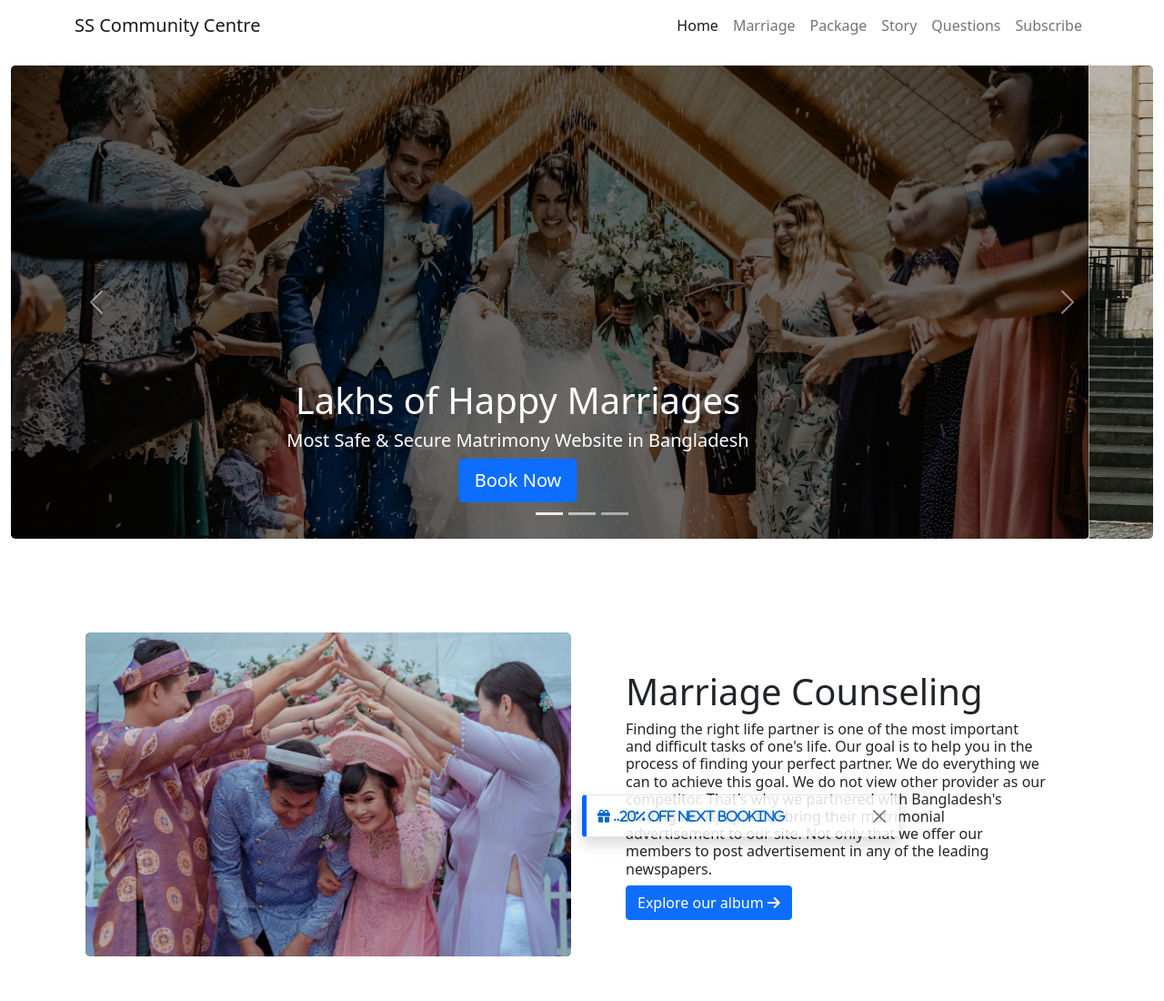
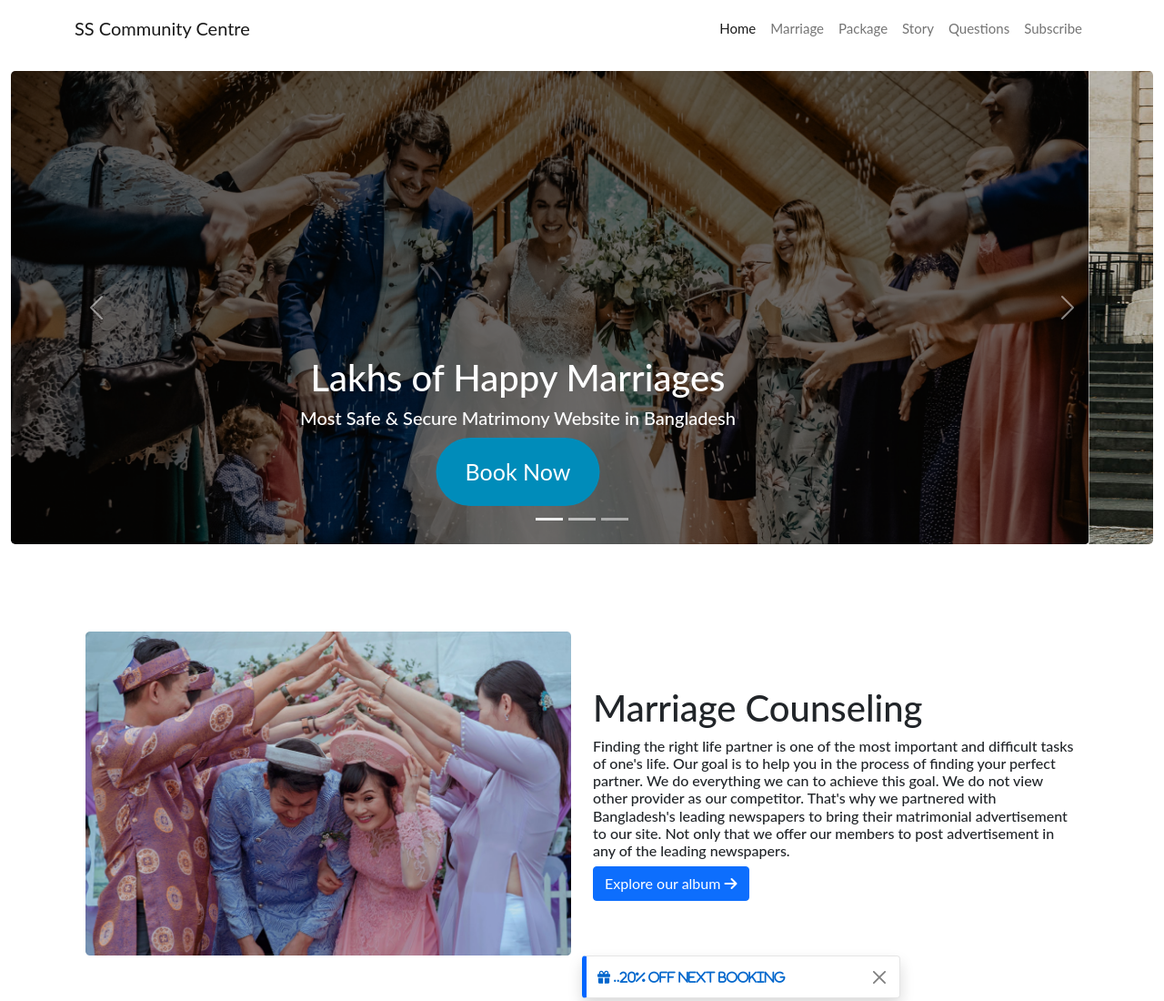
Before and after one commit to Sadman600/community-center, a plain HTML site: page index.html in a window 1280 px wide. Shown: the top 1100 px of the page at 91% size. Drawn offline with nearby package versions, Linux system fonts and the light colour scheme.

Commit message:
all worked has done

```diff
--- a/index.html
+++ b/index.html
@@ -20,7 +20,7 @@
     <!-- Header Section -->
     <header>
         <!-- Navbar -->
-        <section class="container-fluid ">
+        <section id="secId-01" class="container-fluid ">
             <nav class="navbar navbar-expand-lg navbar-light bg-white">
                 <div class="container">
                     </h1><a class="navbar-brand " href="#">SS Community Centre</a>
@@ -32,22 +32,22 @@
                     <div class=" collapse navbar-collapse" id="navbarSupportedContent">
                         <ul class="navbar-nav ms-auto mb-2 mb-lg-0">
                             <li class="nav-item">
-                                <a class="nav-link active" aria-current="page" href="#">Home</a>
+                                <a class="nav-link active" aria-current="page" href="##secId-01">Home</a>
                             </li>
                             <li class="nav-item">
-                                <a class="nav-link" href="#">Marriage</a>
+                                <a class="nav-link" href="#secId-03">Marriage</a>
                             </li>
                             <li class="nav-item">
-                                <a class="nav-link" href="#">Package</a>
+                                <a class="nav-link" href="#secId-03">Package</a>
                             </li>
                             <li class="nav-item">
-                                <a class="nav-link" href="#">Story</a>
+                                <a class="nav-link" href="#secId-04">Story</a>
                             </li>
                             <li class="nav-item">
-                                <a class="nav-link" href="#">Questions</a>
+                                <a class="nav-link" href="#secId-05">Questions</a>
                             </li>
                             <li class="nav-item">
-                                <a class="nav-link" href="#">Subscribe</a>
+                                <a class="nav-link" href="#secId-06">Subscribe</a>
                             </li>
                         </ul>
                     </div>
@@ -56,7 +56,7 @@
         </section>
 
         <!-- Carousel -->
-        <section class="container-fluid my-3">
+        <section id="secId-02" class="container-fluid my-3">
             <div id="carouselExampleCaptions" class="carousel slide" data-bs-ride="carousel">
                 <div class="carousel-indicators">
                     <button type="button" data-bs-target="#carouselExampleCaptions" data-bs-slide-to="0" class="active"
@@ -69,30 +69,33 @@
                 <div class="carousel-inner rounded-3">
                     <div class="carousel-item active">
                         <img src="images/banner-1.png" width="500px" height="520px" class="d-block w-100" alt="...">
-                        <div class="carousel-caption d-none d-md-block">
+                        <div class="carousel-caption  d-md-block">
                             <h1>Lakhs of Happy Marriages</h1>
                             <h5>Most Safe & Secure
                                 Matrimony Website in Bangladesh</h5>
-                            <button type="button" class="btn btn-primary btn-lg">Book Now</button>
+                            <a class="carousel-button" target="_blank" href="https://www.bengalishaadi.com/">Book
+                                Now</a>
                         </div>
                     </div>
                     <div class="carousel-item">
                         <img src="images/banner-2.jpg" width="500px" height="520px" class="d-block w-100" alt="...">
-                        <div class="carousel-caption d-none d-md-block">
+                        <div class="carousel-caption  d-md-block">
                             <h1>We help to find your life partner</h1>
                             <h5>There is no doubt, matchmaking is the most challenging part of life. Especially if the
                                 person is not engaged with the current relationship paradigms.</h5>
-                            <button type="button" class="btn btn-primary btn-lg">Book Now</button>
+                            <a class="carousel-button" target="_blank" href="https://www.bengalishaadi.com/">Book
+                                Now</a>
                         </div>
                     </div>
                     <div class="carousel-item">
                         <img src="images/banner-3.jpg" width="500px" height="520px" class="d-block w-100" alt="...">
-                        <div class="carousel-caption d-none d-md-block">
+                        <div class="carousel-caption  d-md-block">
                             <h1>Matchmaking Service</h1>
                             <h5>Our Best Services
                                 Matchmaking Service
                                 Professional & Award-Winning Matchmaking Service Agency</h5>
-                            <button type="button" class="btn btn-primary btn-lg">Book Now</button>
+                            <a class="carousel-button" target="_blank" href="https://www.bengalishaadi.com/">Book
+                                Now</a>
                         </div>
                     </div>
                 </div>
@@ -114,15 +117,15 @@
     <!-- Main Section -->
     <main>
         <!-- Marriage Counseling -->
-        <Section class="container my-5 py-5 position-relative">
+        <Section id="secId-03" class="container my-5 py-5 ">
 
             <div class="container">
                 <div class="row d-flex justify-content-center align-items-center">
 
-                    <div class="col-lg-6">
+                    <div class="col-12 col-sm-12 col-md-6 col-lg-6">
                         <img class="img-fluid" src="images/wedding.png" alt="">
                     </div>
-                    <div class="col-lg-6 p-5">
+                    <div class="col-12 col-sm-12 col-md-6 col-lg-6">
                         <h1>Marriage Counseling</h1>
                         <h6>Finding the right life partner is one of the most important and difficult tasks of one's
                             life. Our goal is to help you in the process of finding your perfect partner. We do
@@ -138,7 +141,7 @@
             </div>
 
             <!-- Toast Section -->
-            <div class="toast show toast-border position-absolute top-50 start-50">
+            <div class="toast show toast-border position-sticky top-50 start-50">
                 <div class="toast-body  d-flex justify-content-between align-items-center">
                     <i class="fa fa-gift " style="color:#0066cc"> ..20% off next booking</i>
                     <button type="button" class="ms-2 btn-close " data-bs-dismiss="toast"></button>
@@ -149,7 +152,7 @@
 
         <!-- Package Section -->
         <h1 class="text-center my-5">Our Package</h1>
-        <section class="container my-5">
+        <section id="secId-04" class="container my-5">
             <div class="container">
                 <div class="row g-4">
                     <!-- Column-1  -->
@@ -270,7 +273,7 @@
 
         <!-- BD Marriage Success Story  -->
         <h1 class="text-center my-5"> Thousand of Marriage Success Story</h1>
-        <section class="container my-5">
+        <section id="secId-05" class="container my-5">
             <div class="container ">
                 <div class="container ">
                     <div class="row row-cols-1 row-cols-md-2  row-cols-lg-3 g-4 ">
@@ -315,7 +318,7 @@
         </section>
         <!-- Asked Questions Section  -->
         <h1 class="text-center my-5">Frequently Asked Questions</h1>
-        <section class="container my-5">
+        <section id="secId-06" class="container my-5">
             <div class="container">
                 <div class="row d-flex align-items-center">
 
@@ -408,7 +411,7 @@
         </section>
 
         <!-- Subscribe -->
-        <section class="container my-5" id="subscribe">
+        <section id="secId-07" class="container my-5" id="subscribe">
             <div
                 class=" d-flex flex-column justify-content-center align-items-center jumbotron text-center text-white bg-success p-5 rounded-3 ">
                 <h1>LET'S STAY IN TOUCH</h1>
@@ -436,10 +439,10 @@
                 <div class="col-12 col-sm-12 col-md-6 col-lg-6">
                     <div class="container d-flex flex-column justify-content-center align-items-center">
                         <h5>Get the App</h5>
-                        <a href="https://play.google.com/store/apps"><img class="img-fluid" src="images/g-play.png"
-                                alt="" width="120px"></a>
-                        <a href="https://www.apple.com/app-store/"><img class="img-fluid" src="images/a-play.png" alt=""
-                                width="110px"></a>
+                        <a href="https://play.google.com/store/apps" target="_blank"><img class="img-fluid"
+                                src="images/g-play.png" alt="" width="120px"></a>
+                        <a href="https://www.apple.com/app-store/" target="_blank"><img class="img-fluid"
+                                src="images/a-play.png" alt="" width="110px"></a>
                     </div>
                 </div>
             </div>
--- a/style.css
+++ b/style.css
@@ -1,7 +1,30 @@
+
+body {
+    font: 400 15px Lato, sans-serif;
+    line-height: 1.8;
+
+  }
+/* footer bg color  */
 .bg-4 {
     background-color: #2f2f2f;
     color: #ffffff;
   }
+
+  /* toast styles */
   .toast-border {
     border-left: 5px solid #0066ff;
   }
+/* navbar button style */
+  .carousel-button {
+    background-color: #008CBA; /* Green */
+    border: none;
+    color: white;
+    padding: 15px 32px;
+    border-radius: 50px;
+    text-align: center;
+    text-decoration: none;
+    display: inline-block;
+    font-size: 25px;
+    margin: 2px 2px;
+    cursor: pointer;
+  }
```
